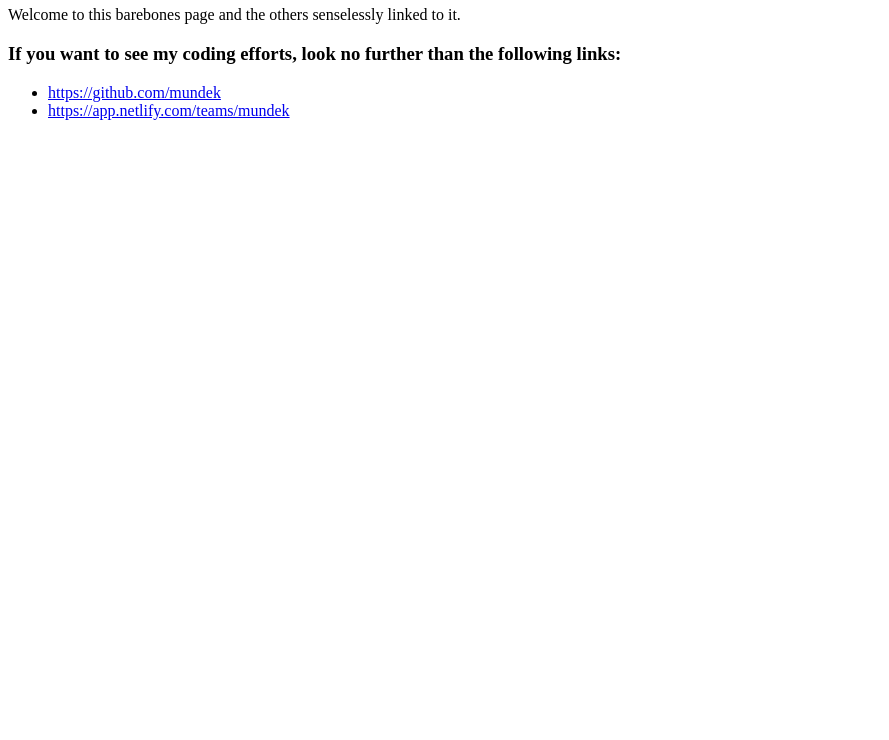
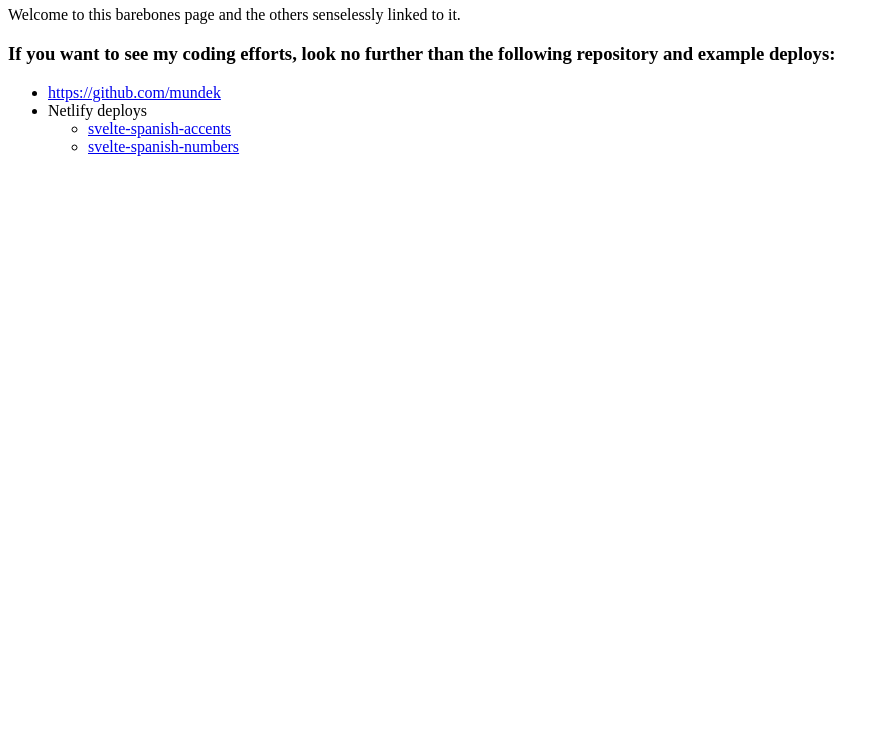
Before and after one commit to mundek/mundek.github.io, a plain HTML site: page index.html in a window 1280 px wide. Shown: the part 60-800 px from the top of the page, without its empty margins (0-889 px from the left). Drawn offline with Linux system fonts and the light colour scheme.

Commit message:
Update index.html

```diff
--- a/index.html
+++ b/index.html
@@ -1,7 +1,11 @@
 <h1>mundek's coding site</h1>
 <p>Welcome to this barebones page and the others senselessly linked to it.</p>
-<h3>If you want to see my coding efforts, look no further than the following links:</h3>
+<h3>If you want to see my coding efforts, look no further than the following repository and example deploys:</h3>
 <ul>
   <li><a href="https://github.com/mundek" target="_blank">https://github.com/mundek</a></li>
-  <li><a href="https://app.netlify.com/teams/mundek/" target="_blank">https://app.netlify.com/teams/mundek</a></li>
+  <li>Netlify deploys</li>
+  <ul>
+    <li><a href="https://svelte-spanish-accents.netlify.com/" target="_blank">svelte-spanish-accents</a></li>
+    <li><a href="https://svelte-spanish-numbers.netlify.com/" target="_blank">svelte-spanish-numbers</a></li>
+  </ul>
 </ul>
```
